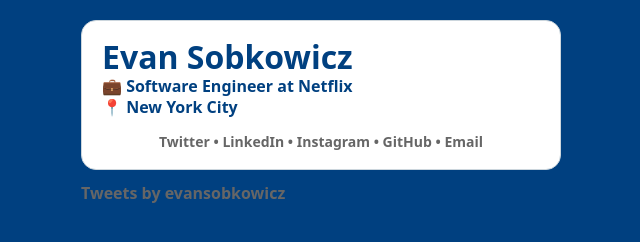
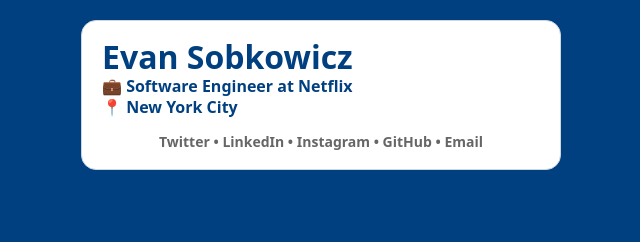
Before and after one commit to evansobkowicz/evansobkowicz, a plain HTML site: page index.html in a window 1280 px wide. Shown: the whole page, without its empty margins (319-959 px from the left). Drawn offline with Linux system fonts and the light colour scheme.

Commit message:
remove placeholder

```diff
--- a/index.html
+++ b/index.html
@@ -49,7 +49,7 @@
 
 			<div id="content">
 				<div id="timeline">
-					<a class="twitter-timeline" href="https://twitter.com/evansobkowicz?ref_src=twsrc%5Etfw" data-height="600">Tweets by evansobkowicz</a>
+					<a class="twitter-timeline" href="https://twitter.com/evansobkowicz?ref_src=twsrc%5Etfw" data-height="600"></a>
 				</div>
 			</div>
 
```
